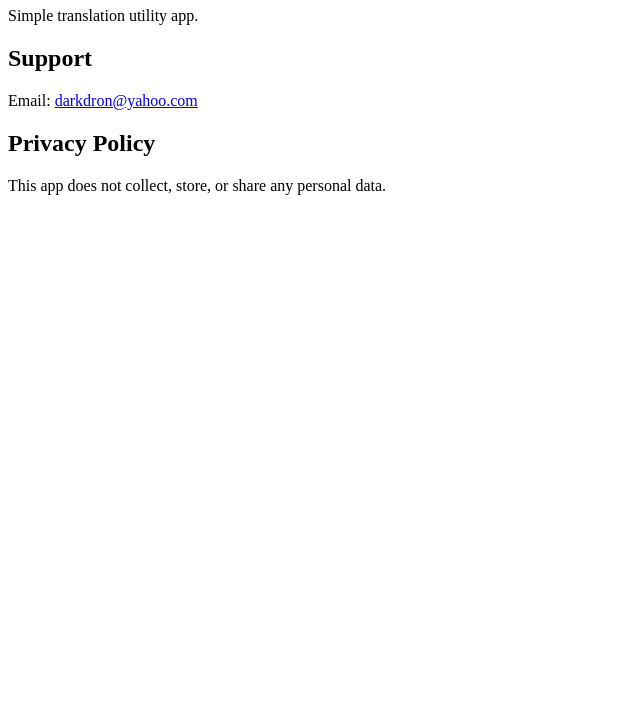
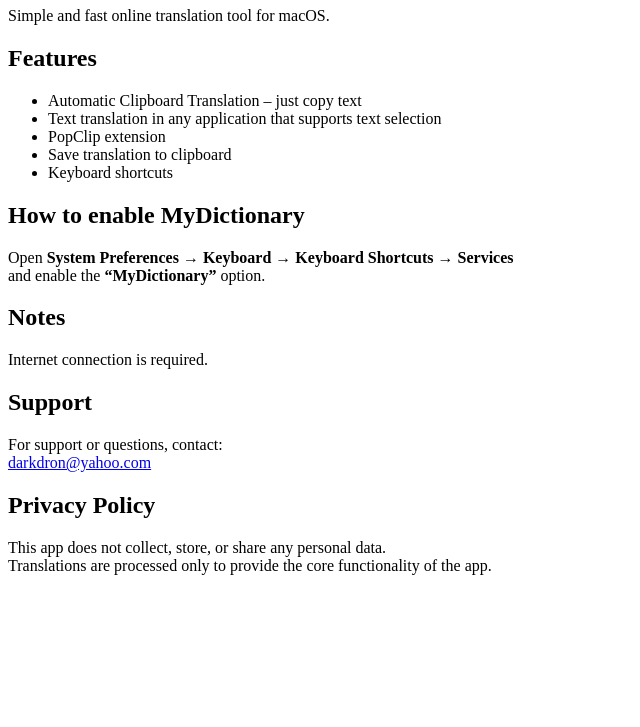
Before and after one commit to myb1t/translator, a plain HTML site: page index.html in a window 1280 px wide. Shown: the part 73-800 px from the top of the page, without its empty margins (0-640 px from the left). Drawn offline with Linux system fonts and the light colour scheme.

Commit message:
index.html

```diff
--- a/index.html
+++ b/index.html
@@ -2,16 +2,41 @@
 <html lang="en">
 <head>
   <meta charset="UTF-8">
-  <title>Online translator</title>
+  <title>MyDictionary</title>
 </head>
 <body>
-  <h1>MyDictionary</h1>
-  <p>Simple translation utility app.</p>
+  <h1>Online Translator</h1>
+
+  <p>Simple and fast online translation tool for macOS.</p>
+
+  <h2>Features</h2>
+  <ul>
+    <li>Automatic Clipboard Translation – just copy text</li>
+    <li>Text translation in any application that supports text selection</li>
+    <li>PopClip extension</li>
+    <li>Save translation to clipboard</li>
+    <li>Keyboard shortcuts</li>
+  </ul>
+
+  <h2>How to enable MyDictionary</h2>
+  <p>
+    Open <strong>System Preferences → Keyboard → Keyboard Shortcuts → Services</strong><br>
+    and enable the <strong>“MyDictionary”</strong> option.
+  </p>
+
+  <h2>Notes</h2>
+  <p>Internet connection is required.</p>
 
   <h2>Support</h2>
-  <p>Email: <a href="mailto:your@email.com">darkdron@yahoo.com</a></p>
+  <p>
+    For support or questions, contact:<br>
+    <a href="mailto:your@email.com">darkdron@yahoo.com</a>
+  </p>
 
   <h2>Privacy Policy</h2>
-  <p>This app does not collect, store, or share any personal data.</p>
+  <p>
+    This app does not collect, store, or share any personal data.<br>
+    Translations are processed only to provide the core functionality of the app.
+  </p>
 </body>
 </html>
```
